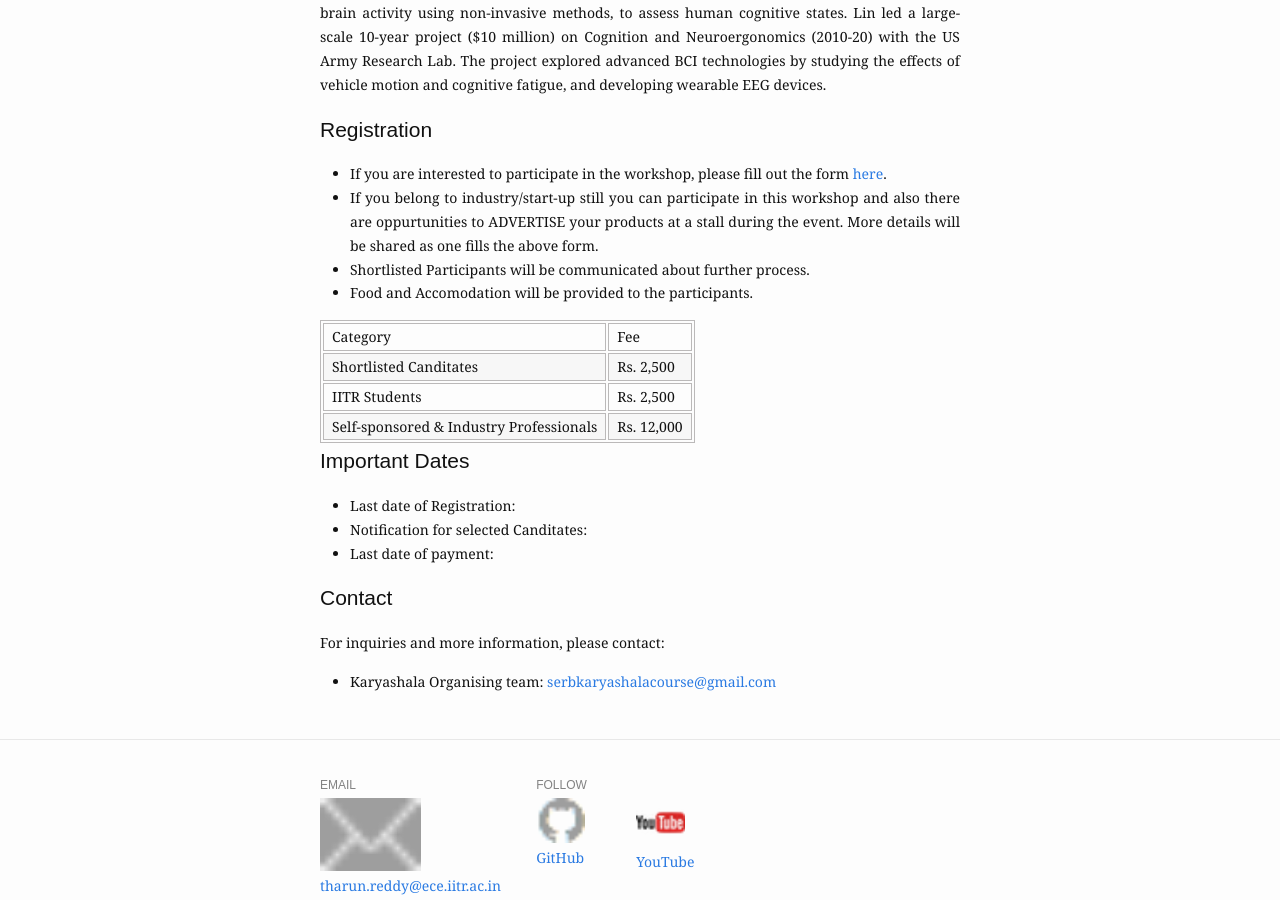
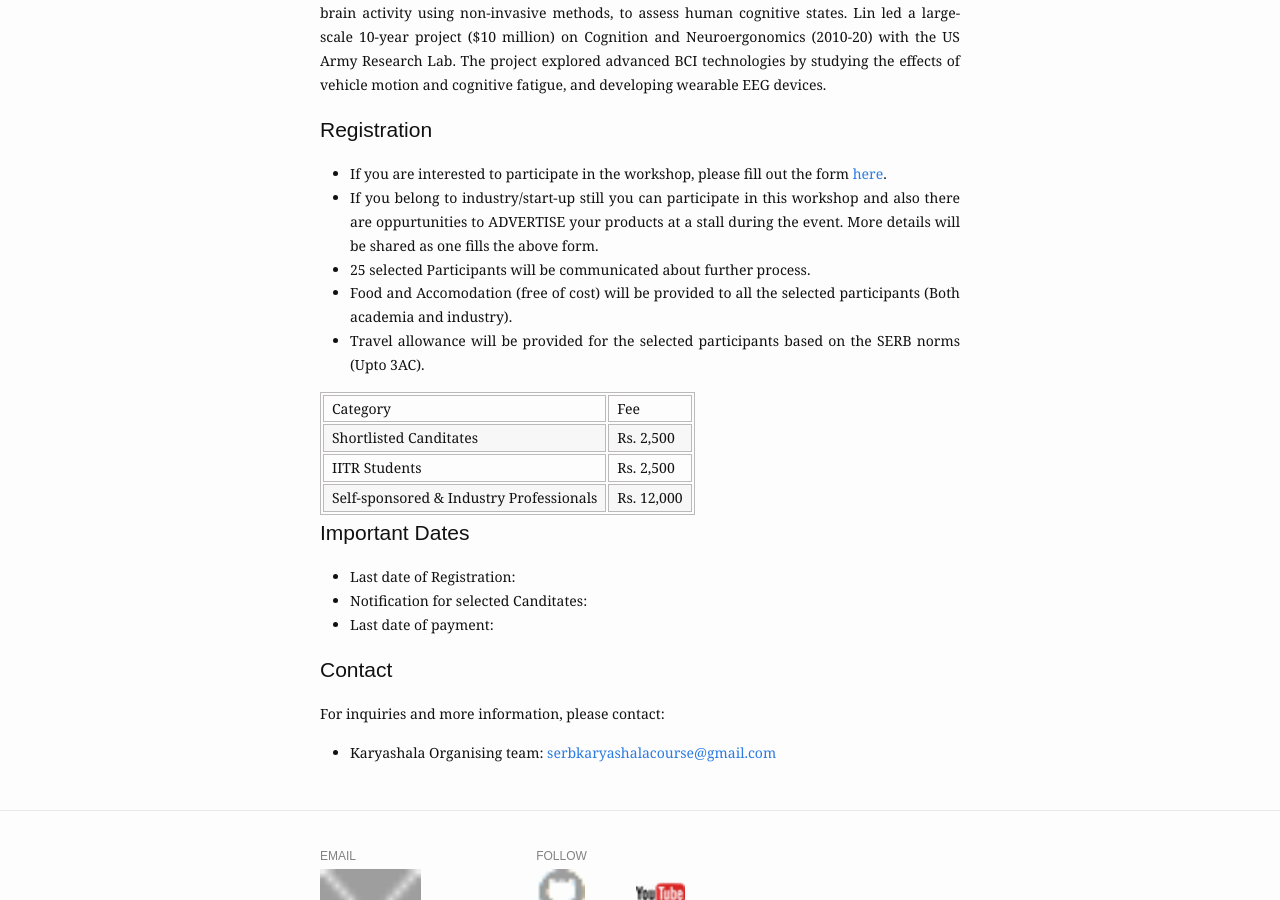
Before and after one commit to tharuniitk/tharuniitk.github.io, a Jekyll site: the page built from workshops.md, in a window 1280 px wide and 900 px high, scrolled down 9029 px. Built offline with Jekyll 4.4.1, drawn with Linux system fonts in a browser that asks for light colours.

Commit message:
Update workshops.md

```diff
--- a/workshops.md
+++ b/workshops.md
@@ -78,8 +78,9 @@ Lin led a large-scale 10-year project ($10 million) on Cognition and Neuroergono
 ## Registration
 - If you are interested to participate in the workshop, please fill out the form <a href="https://docs.google.com/forms/d/1te3-n9lZdXX-kmWtvM1CQtEzAoE9UXLE7RVKnFi473Q/edit?ts=65cf4f01">here</a>.
 - If you belong to industry/start-up still you can participate in this workshop and also there are oppurtunities to ADVERTISE your products at a stall during the event. More details will be shared as one fills the above form.
-- Shortlisted Participants will be communicated about further process.
-- Food and Accomodation will be provided to the participants.
+- 25 selected Participants will be communicated about further process.
+- Food and Accomodation (free of cost) will be provided to all the selected participants (Both academia and industry).
+- Travel allowance will be provided for the selected participants based on the SERB norms (Upto 3AC).
 <table border="1">
   <tr>
     <td>Category</td>
```
